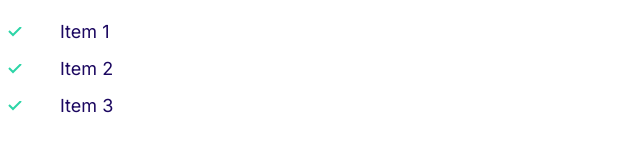
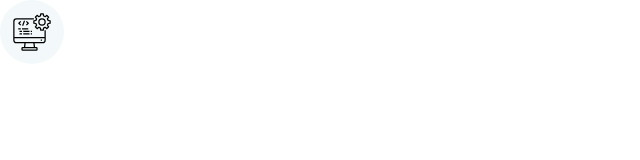
Before and after one commit to seongbaelee/seongbacon, a plain HTML site: page index.html in a window 1280 px wide. Shown: the whole page, without its empty margins (0-640 px from the left). Drawn offline with Linux system fonts and the light colour scheme.

Commit message:
Build the Icons component.

```diff
--- a/css/styles.css
+++ b/css/styles.css
@@ -149,3 +149,24 @@ a {
     padding-left: 3rem;
   }
 }
+
+/* Icons */
+
+.icon {
+  width: 40px;
+  height: 40px;
+}
+
+.icon--primary {
+  fill: var(--color-primary);
+}
+
+.icon-container {
+  background: #f3f9fa;
+  width: 64px;
+  height: 64px;
+  border-radius: 100%;
+  display: inline-flex;
+  justify-content: center;
+  align-items: center;
+}
--- a/index.html
+++ b/index.html
@@ -15,10 +15,10 @@
     <link rel="stylesheet" href="css/styles.css" />
   </head>
   <body>
-    <ul class="list list--tick">
-      <li class="list__item">Item 1</li>
-      <li class="list__item">Item 2</li>
-      <li class="list__item">Item 3</li>
-    </ul>
+    <span class="icon-container">
+      <svg class="icon">
+        <use xlink:href="images/sprite.svg#computer"></use>
+      </svg>
+    </span>
   </body>
 </html>
```
Also changed, not shown: components/Icons.html (added, +5 -0 lines), images/sprite.svg (added).
